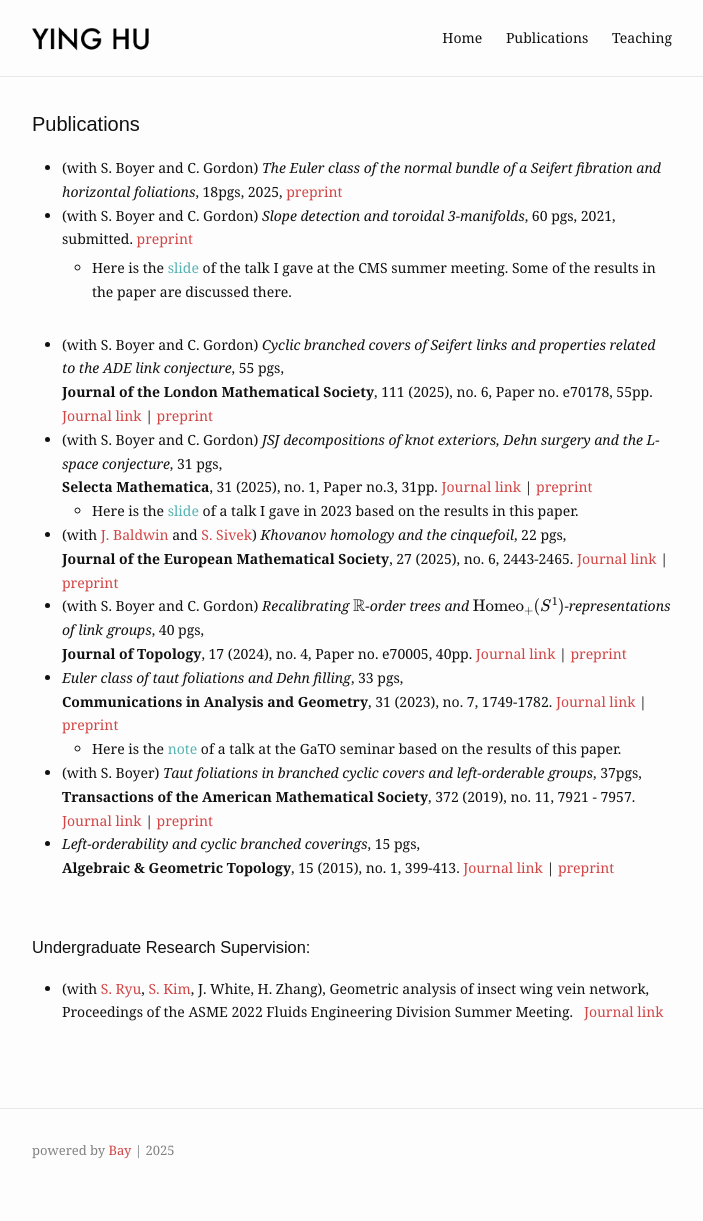
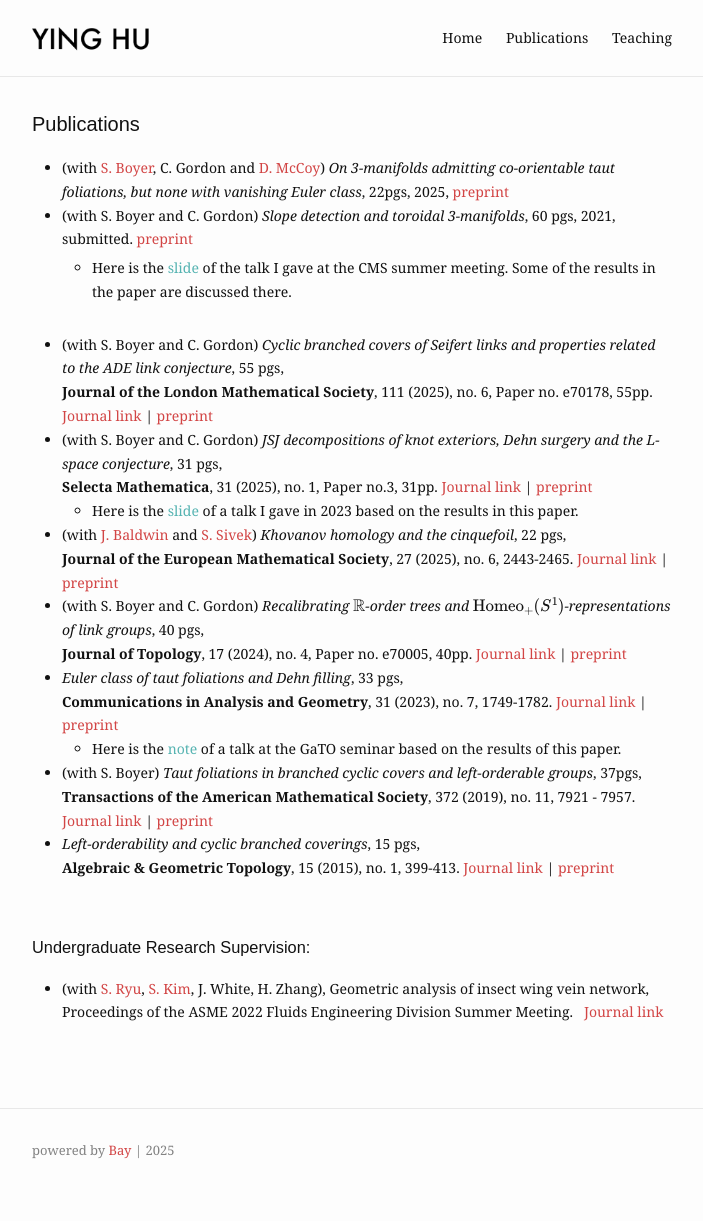
Before and after one commit to yinghu-math/yinghu-math.github.io, a Jekyll site: the page built from research.md, in a window 1280 px wide. Shown: the whole page, without its empty margins (288-991 px from the left). Built offline with Jekyll 4.4.1, drawn with Linux system fonts in a browser that asks for light colours.

Commit message:
preprint update

```diff
--- a/research.md
+++ b/research.md
@@ -10,7 +10,7 @@ slug: /research
         <li>(with <a href="https://www.cirget.uqam.ca/boyer/">S. Boyer</a> and <a href="https://cns.utexas.edu/directory/item/353-gordon-cameron-m?Itemid=349">C. Gordon</a>) <em>Slope detection, taut foliations, and the relative L-space conjecture</em>, <br>73 pgs, 2025. <a href="https://arxiv.org/abs/2508.06395">preprint</a>
         </li>
     -->
-        <li> (with S. Boyer and C. Gordon) <em> The Euler class of the normal bundle of a Seifert fibration and horizontal foliations</em>, 18pgs, 2025, <a href="https://arxiv.org/pdf/2509.20135.pdf">preprint</a>
+        <li> (with <a href="https://www.cirget.uqam.ca/boyer/">S. Boyer</a>, C. Gordon and <a href="https://sites.google.com/view/duncanmccoy">D. McCoy</a>) <em> On 3-manifolds admitting co-orientable taut foliations, but none with vanishing Euler class</em>, 22pgs, 2025, <a href="https://arxiv.org/pdf/2509.20135.pdf">preprint</a>
         </li>
         <li>(with S. Boyer and C. Gordon) <em>Slope detection and toroidal 3-manifolds</em>, 60 pgs, 2021, submitted. <a href="https://arxiv.org/abs/2106.14378">preprint</a>
             <ul>
```
